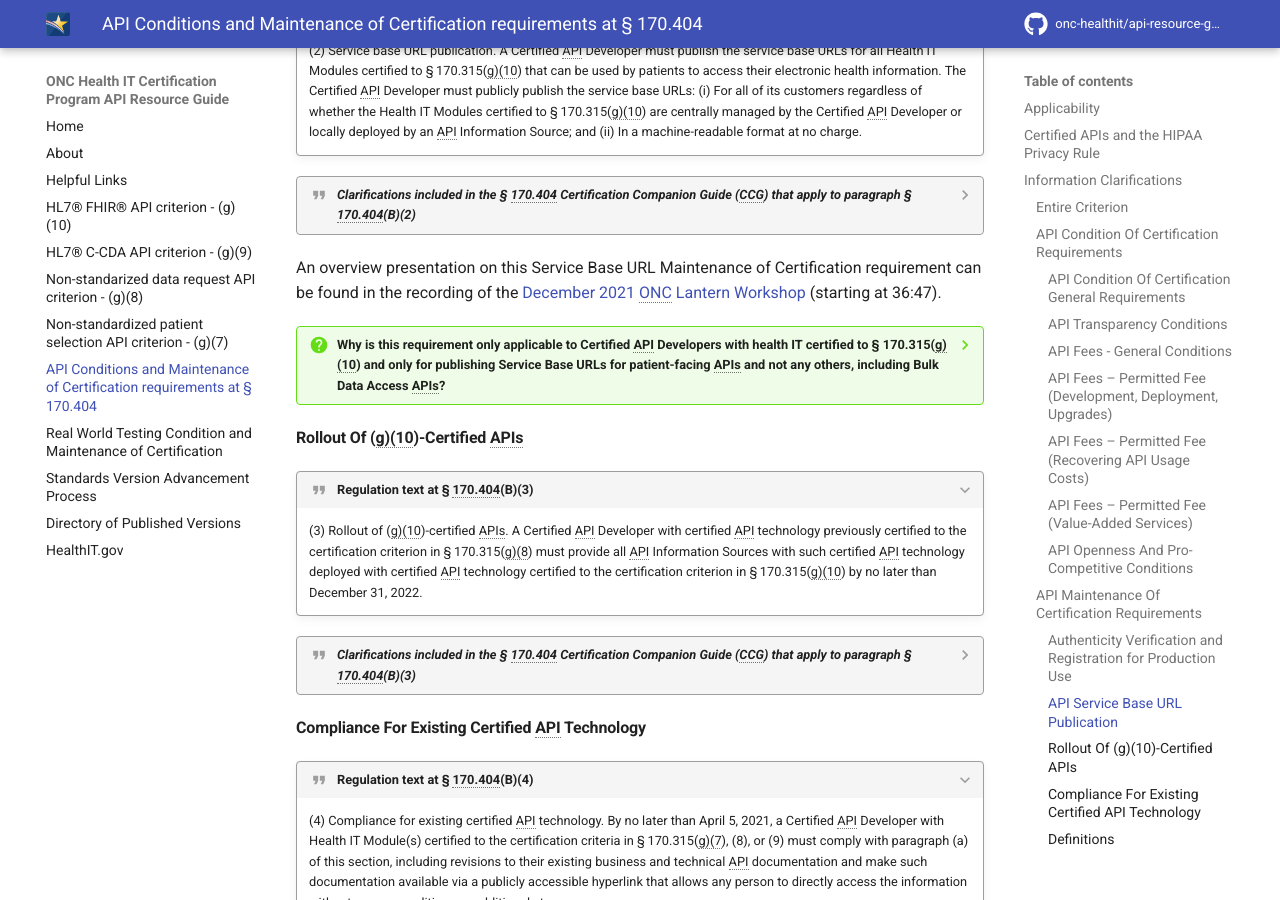
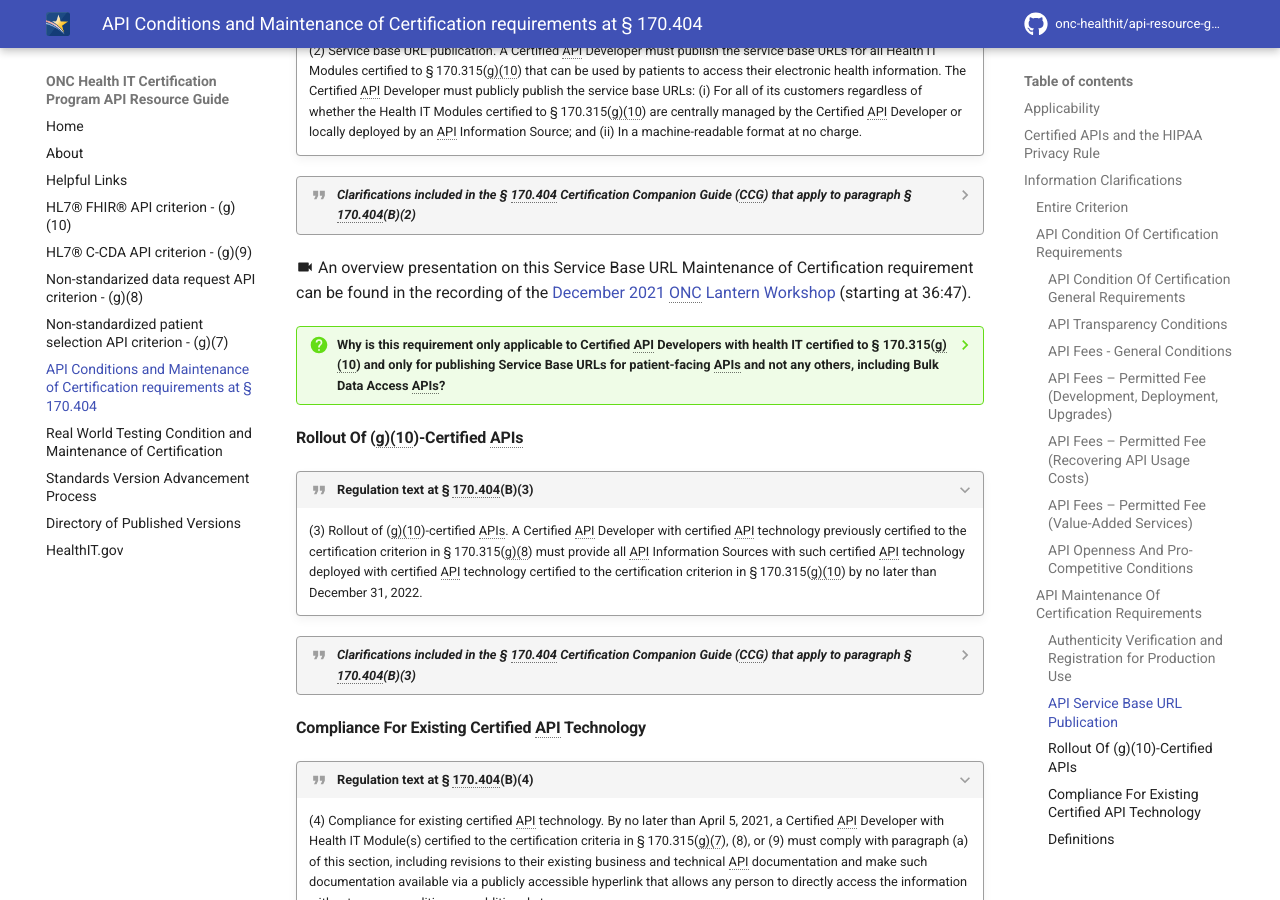
Before and after one commit to onc-healthit/api-resource-guide, an MkDocs documentation site: the page built from docs/404-conditions-maintenance.md, in a window 1280 px wide and 900 px high, scrolled down 5783 px. Built offline with MkDocs 1.6.1 and Material for MkDocs 9.7.7, drawn with Linux system fonts in a browser that asks for light colours; comment, search, counter and statistics services are not loaded; the version menu is left out.

```diff
--- a/mkdocs.yml
+++ b/mkdocs.yml
@@ -45,6 +45,9 @@ markdown_extensions:
   - abbr
   - attr_list
   - pymdownx.critic
+  - pymdownx.emoji:
+      emoji_index: !!python/name:materialx.emoji.twemoji
+      emoji_generator: !!python/name:materialx.emoji.to_svg
   - pymdownx.snippets
   - pymdownx.details
   - admonition
```
Also changed, not shown: docs/404-conditions-maintenance.md (+1 -1 lines).
